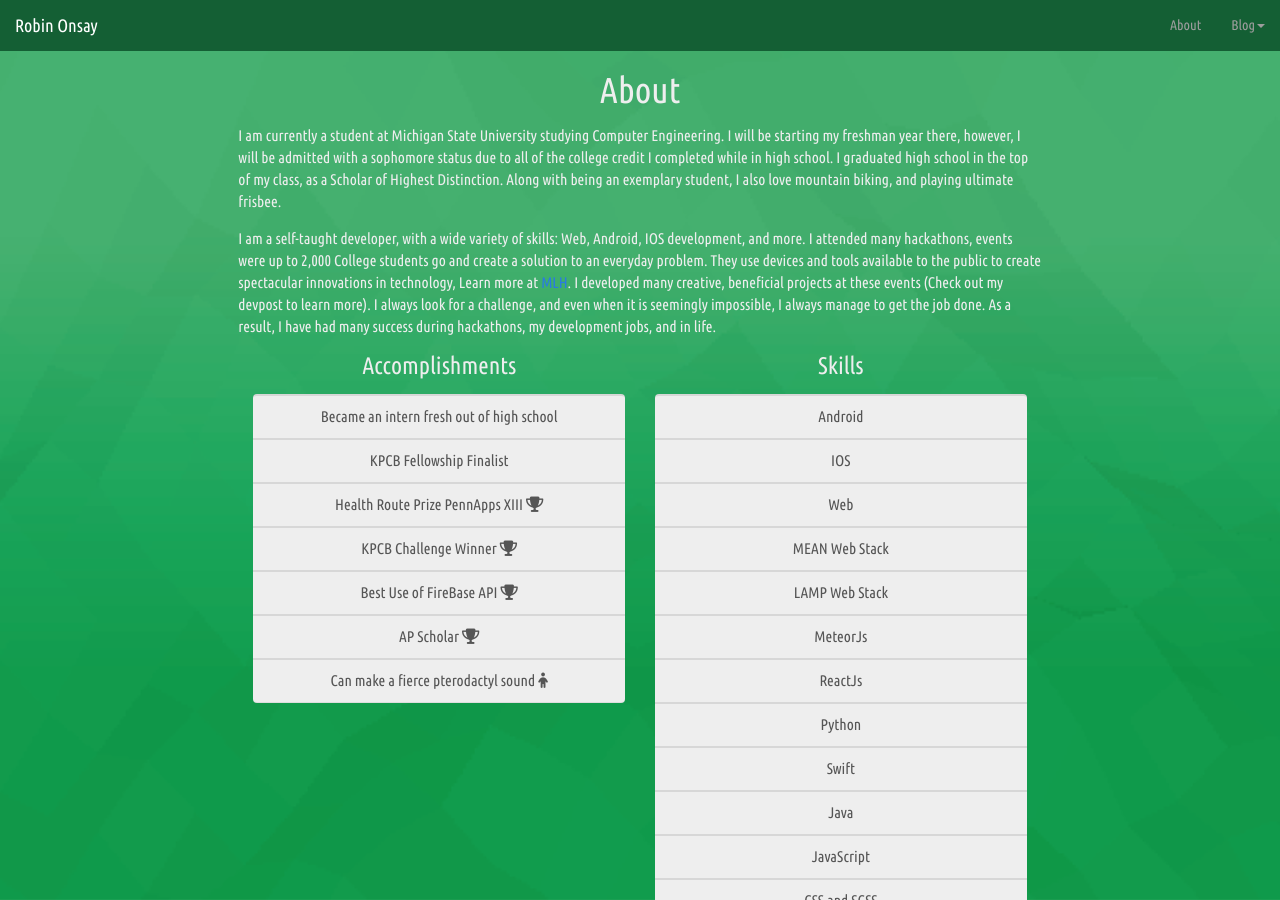
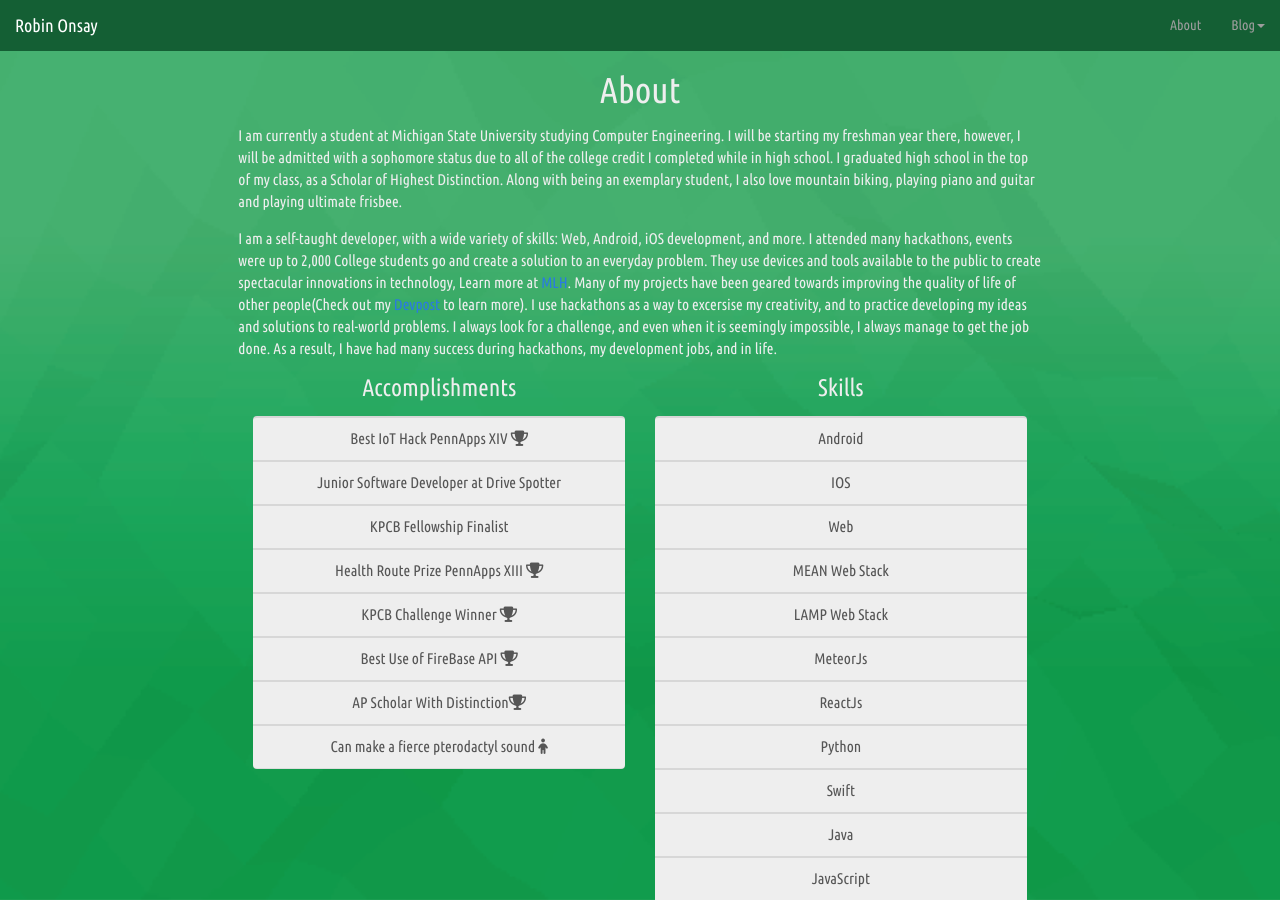
Before and after one commit to robinonsay/robinonsay.github.io, a Jekyll site: the page built from about.md, in a window 1280 px wide and 900 px high. Built offline with Jekyll 4.4.1, drawn with Linux system fonts in a browser that asks for light colours; nearby versions of some CDN libraries.

Commit message:
Updated the about page

```diff
--- a/about.md
+++ b/about.md
@@ -3,19 +3,20 @@ layout: page
 title: About
 permalink: /about/
 ---
-I am currently a student at Michigan State University studying Computer Engineering. I will be starting my freshman year there, however, I will be admitted with a sophomore status due to all of the college credit I completed while in high school. I graduated high school in the top of my class, as a Scholar of Highest Distinction. Along with being an exemplary student, I also love mountain biking, and playing ultimate frisbee.
+I am currently a student at Michigan State University studying Computer Engineering. I will be starting my freshman year there, however, I will be admitted with a sophomore status due to all of the college credit I completed while in high school. I graduated high school in the top of my class, as a Scholar of Highest Distinction. Along with being an exemplary student, I also love mountain biking, playing piano and guitar and playing ultimate frisbee.
 
-I am a self-taught developer, with a wide variety of skills: Web, Android, IOS development, and more. I attended many hackathons, events were up to 2,000 College students go and create a solution to an everyday problem. They use devices and tools available to the public to create spectacular innovations in technology, Learn more at <a href="http://mlh.io" target="_blank">MLH</a>. I developed many creative, beneficial projects at these events (Check out my devpost to learn more).
+I am a self-taught developer, with a wide variety of skills: Web, Android, iOS development, and more. I attended many hackathons, events were up to 2,000 College students go and create a solution to an everyday problem. They use devices and tools available to the public to create spectacular innovations in technology, Learn more at <a href="http://mlh.io" target="_blank">MLH</a>. Many of my projects have been geared towards improving the quality of life of other people(Check out my <a href="https://devpost.com/robinonsay" target="_blank">Devpost</a> to learn more). I use hackathons as a way to excersise my creativity, and to practice developing my ideas and solutions to real-world problems.
 I always look for a challenge, and even when it is seemingly impossible, I always manage to get the job done. As a result, I have had many success during hackathons, my development jobs, and in life.
 <div class="col-md-6 text-center">
     <h3>Accomplishments</h3>
     <div class="list-group">
-        <a class="list-group-item">Became an intern fresh out of high school</a>
+        <a href="http://devpost.com/software/eggsy" class="list-group-item" target="_blank">Best IoT Hack PennApps XIV <i class="fa fa-trophy"></i></a>
+        <a href="http://drivespotter.com/" class="list-group-item" target="_blank">Junior Software Developer at Drive Spotter</a>
         <a href="http://kpcbfellows.com/" class="list-group-item" target="_blank">KPCB Fellowship Finalist</a>
         <a href="http://devpost.com/software/datadoc" class="list-group-item" target="_blank">Health Route Prize PennApps XIII <i class="fa fa-trophy"></i></a>
         <a href="http://devpost.com/software/medinar" class="list-group-item" target="_blank">KPCB Challenge Winner <i class="fa fa-trophy"></i></a>
         <a href="http://devpost.com/software/medinar" class="list-group-item" target="_blank">Best Use of FireBase API <i class="fa fa-trophy"></i></a>
-        <a href="https://apscore.collegeboard.org/scores/ap-awards/ap-scholar-awards?excmpid=MTG52-ST-1-apsch" class="list-group-item" target="_blank">AP Scholar <i class="fa fa-trophy"></i></a>
+        <a href="https://apscore.collegeboard.org/scores/ap-awards/ap-scholar-awards?excmpid=MTG52-ST-1-apsch" class="list-group-item" target="_blank">AP Scholar With Distinction<i class="fa fa-trophy"></i></a>
         <a href="https://www.youtube.com/watch?v=gLgrIipmT9Q" class="list-group-item" target="_blank">Can make a fierce pterodactyl sound <i class="fa fa-child"></i></a>
     </div>
 </div>
```
